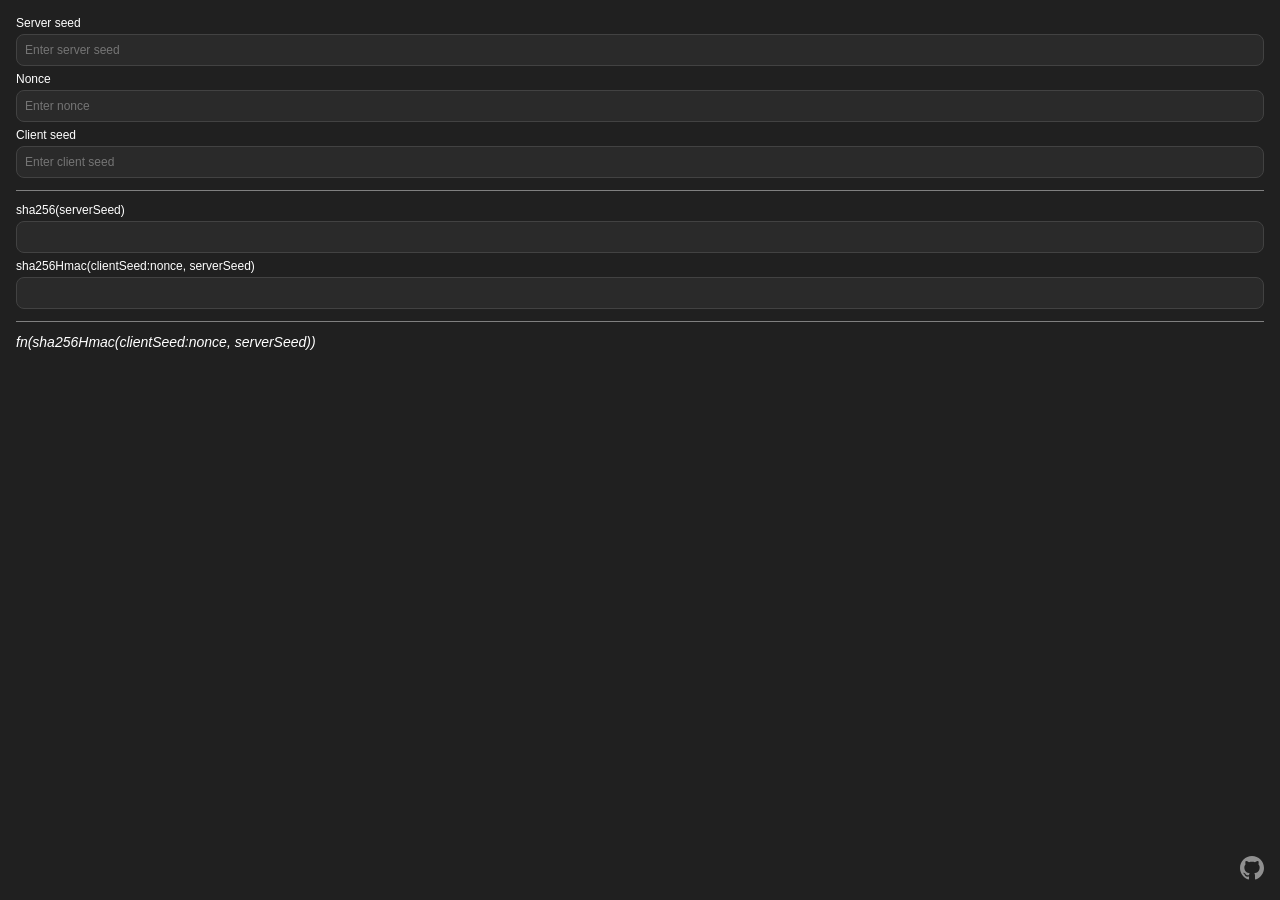
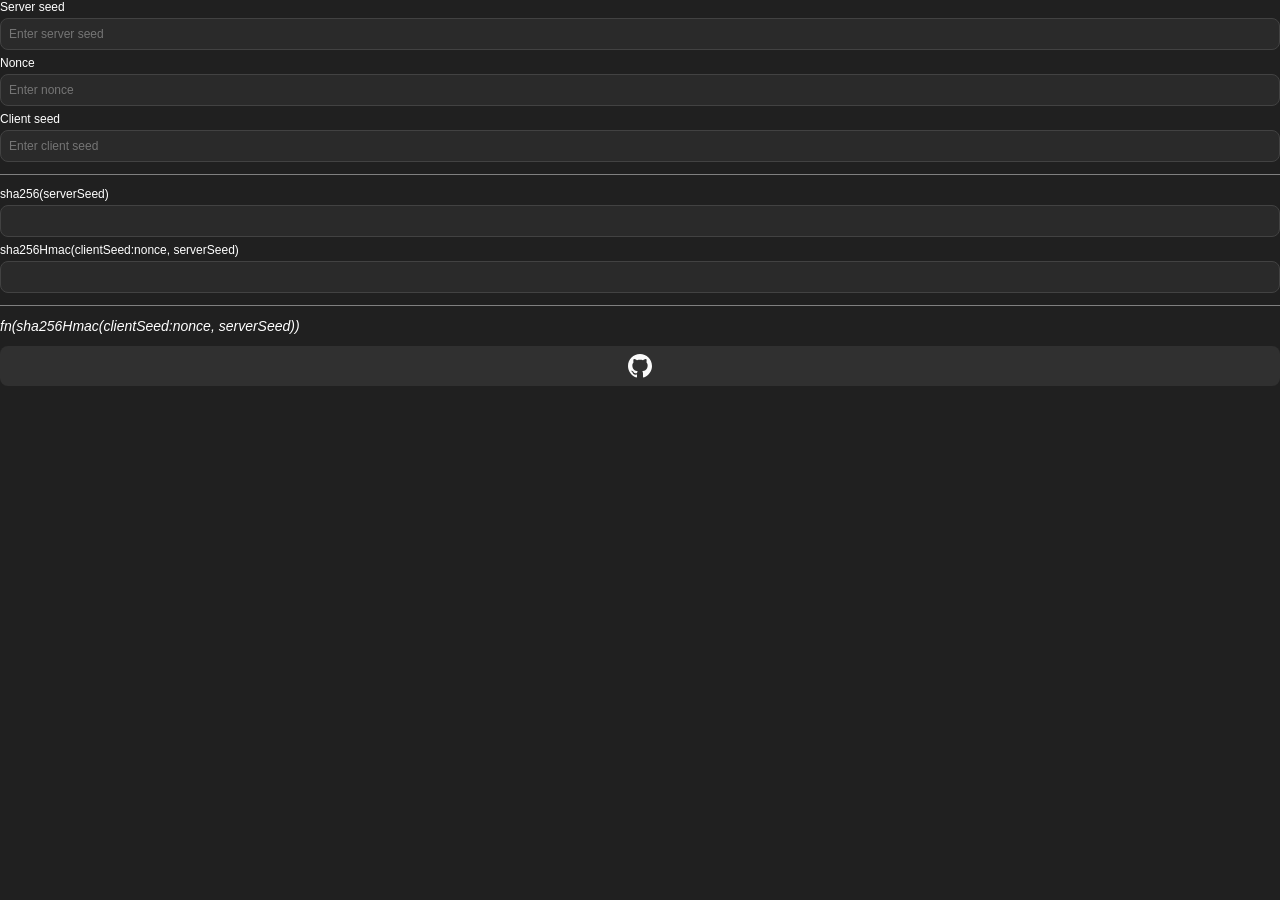

feat: header

--- a/src/dice-classic/index.css
+++ b/src/dice-classic/index.css
@@ -1,7 +1,12 @@
 body {
+  margin: 0;
+  padding: 0;
   background: #202020;
-  padding: 8px;
   font-family: Inter, sans-serif;
+}
+
+.body {
+  padding: 8px;
 }
 
 *::-webkit-scrollbar {
@@ -81,16 +86,40 @@ body {
   font-weight: 600;
 }
 
+.header {
+  background: #2A2A2A;
+  display: flex;
+  padding: 4px 8px;
+  justify-content: space-between;
+  align-items: center;
+  align-self: stretch;
+}
+
 .github-link {
-  position: fixed;
-  bottom: 16px;
-  right: 16px;
-  color: white;
-  opacity: 0.5;
+  display: flex;
+  padding: 8px;
+  justify-content: center;
+  align-items: center;
+  border-radius: 8px;
+  background: rgba(255, 255, 255, 0.07);
+  color: #FAFAFA;
+  text-align: center;
+  font-variant-numeric: lining-nums tabular-nums;
+  font-size: 12px;
+  font-style: normal;
+  font-weight: 400;
+  line-height: 16px;
   transition: opacity 0.2s ease;
   text-decoration: none;
 }
 
 .github-link:hover {
   opacity: 0.8;
+}
+
+.github-icon {
+  display: flex;
+  justify-content: center;
+  align-items: center;
+  color: #8A8A8A;
 } 
